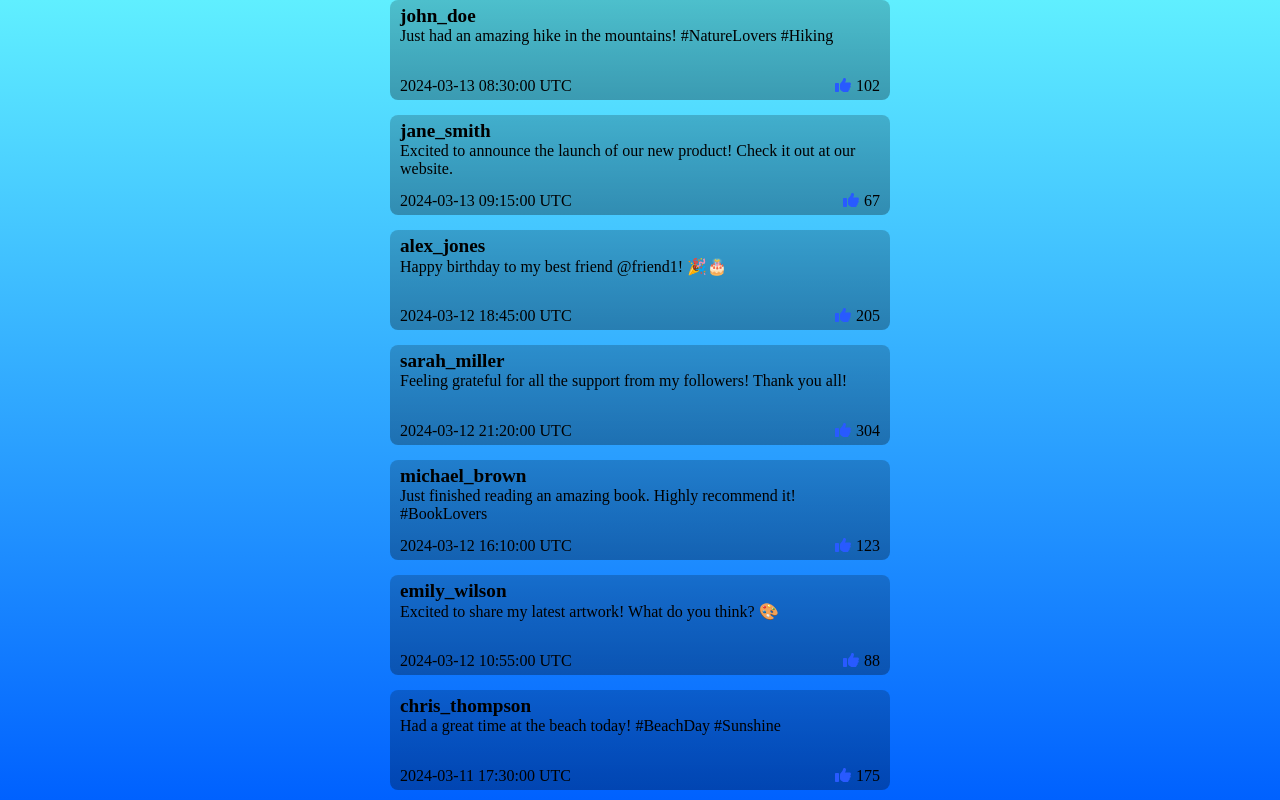
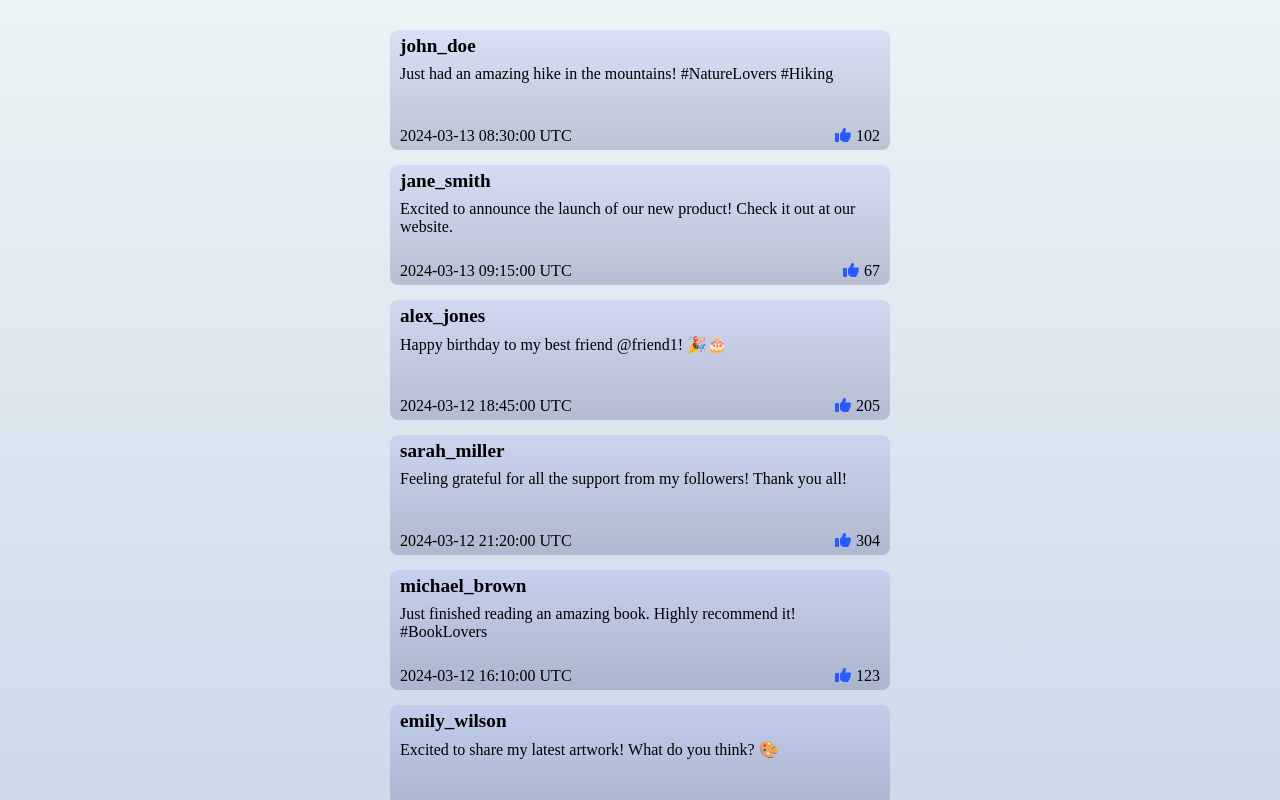
Before and after one commit to bendik-kodehode/React---Social-Media-Feed, a React (Vite) app: page / in a window 1280 px wide. Shown: the top 800 px of the page. Built offline with nearby package versions, Linux system fonts and the light colour scheme.

Commit message:
Small style changes.

```diff
--- a/src/Post/Post.module.css
+++ b/src/Post/Post.module.css
@@ -1,7 +1,7 @@
 .card {
-    background: linear-gradient(to top, rgba(0, 0, 0, 0.3), rgba(0, 0, 0, 0.2));
+    background: linear-gradient(to top, rgba(19, 18, 82, 0.2), rgba(72, 58, 255, 0.1));
     max-width: 500px;
-    min-height: 100px;
+    min-height: 120px;
     padding: 5px 10px;
     border-radius: 8px;
     display: flex;
@@ -10,6 +10,7 @@
 
 .title {
     font-size: 1.2rem;
+    margin-bottom: 8px;
 }
 
 .paragraph {
--- a/src/index.css
+++ b/src/index.css
@@ -5,8 +5,9 @@
 }
 
 body {
-    height: 100vh;
-    background: linear-gradient(to top, #0061ff, #60efff);
+    padding: 30px 0;
+    min-height: 100vh;
+    background: linear-gradient(to bottom, #ebf4f5, #b5c6e0);
     display: flex;
     justify-content: center;
 }
```
